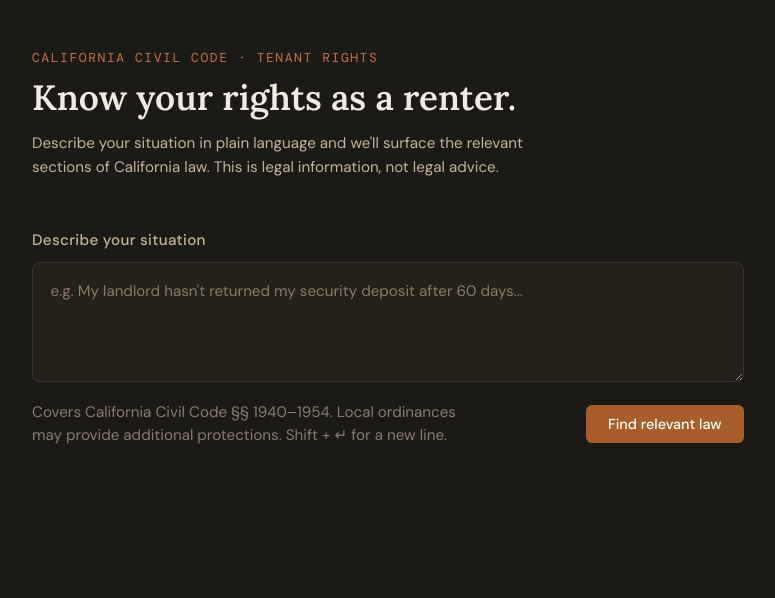
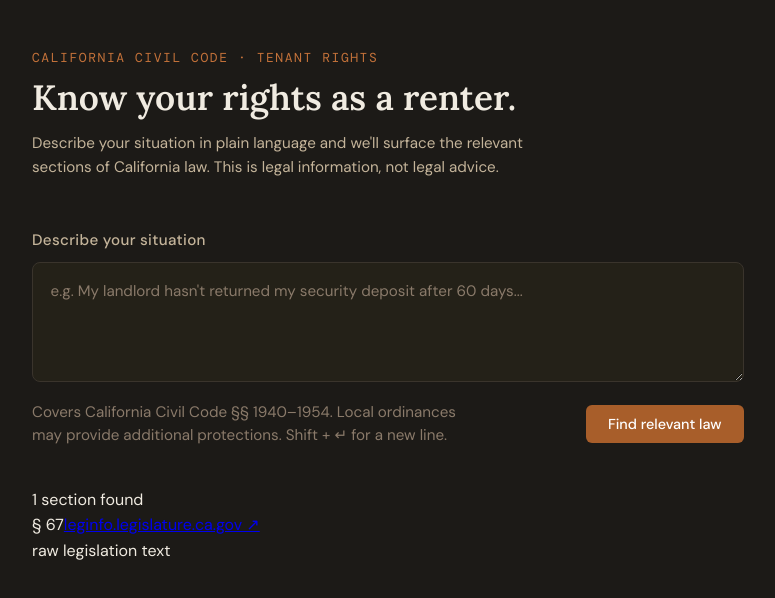
Before and after one commit to RichardGabelman/ca-tenant-law-rag, a React (Vite) app in the folder frontend/: page / in a window 1280 px wide. Both pictures are taken after a click on the button "Find relevant law". Shown: the top 598 px of the page, without its empty margins (252-1027 px from the left). Built offline with nearby package versions, Linux system fonts and the light colour scheme.

Commit message:
feat: implement the ResultsList component functionality, add it to main with mock results

```diff
--- a/frontend/src/App.jsx
+++ b/frontend/src/App.jsx
@@ -2,11 +2,20 @@ import { useState } from "react";
 import "./App.css";
 import Header from "./components/Header.jsx";
 import QueryInput from "./components/QueryInput.jsx";
+import ResultsList from "./components/ResultsList.jsx";
 
 function App() {
   const [situation, setSituation] = useState("");
+  const [results, setResults] = useState(null);
 
   async function handleSubmit() {
+    setResults([
+      {
+        section_num: 67,
+        citation_url: "google.com",
+        raw_text: "raw legislation text",
+      },
+    ]);
     console.log("submitted! (placeholder)");
   }
 
@@ -18,6 +27,9 @@ function App() {
         setSituation={setSituation}
         onSubmit={handleSubmit}
       />
+      <div aria-live="polite" aria-atomic="true">
+        {results && <ResultsList results={results} />}
+      </div>
     </>
   );
 }
--- /dev/null
+++ b/frontend/src/components/ResultsList.jsx
@@ -0,0 +1,19 @@
+import ResultCard from "./ResultCard";
+import "./ResultsList.css";
+
+export default function ResultsList({ results }) {
+  return (
+    <>
+      <div className="results-header">
+        <span className="results-count">
+          {results.length} section{results.length !== 1 ? "s" : ""} found
+        </span>
+      </div>
+      <div className="results-list">
+        {results.map((result) => (
+          <ResultCard key={result.section_num} result={result} />
+        ))}
+      </div>
+    </>
+  );
+}
```
Also changed, not shown: frontend/src/components/ResultsList.css (added).
